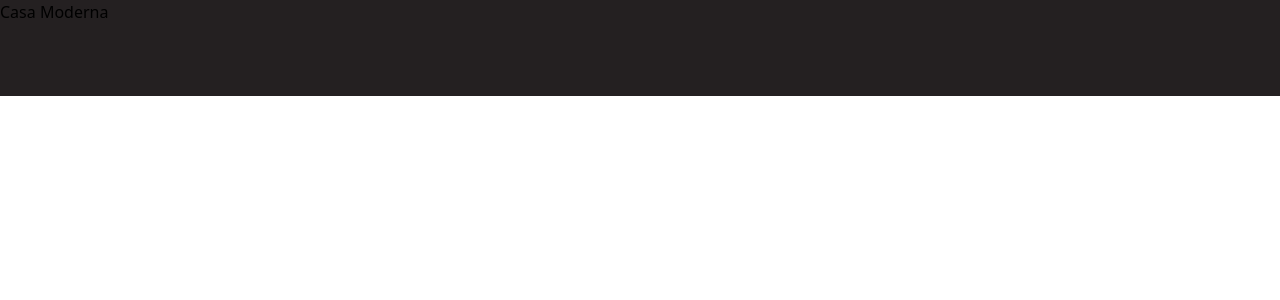
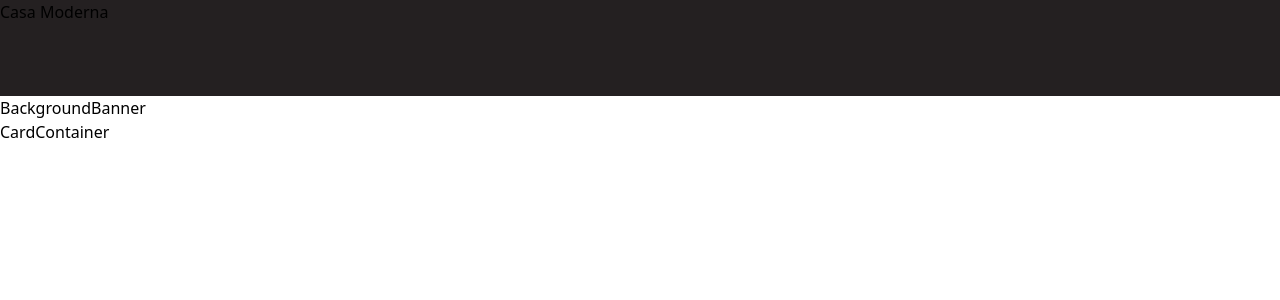
Before and after one commit to MartinAndreani/casa-moderna-proyecto-real, a React (Vite) app: page / in a window 1280 px wide. Shown: the top 300 px of the page. Built offline with nearby package versions, Linux system fonts and the light colour scheme.

Commit message:
add 'servicios' to App

```diff
--- a/src/App.jsx
+++ b/src/App.jsx
@@ -1,11 +1,13 @@
 import React from 'react'
 import Navbar from './components/NavBar/Navbar'
+import Servicios from './components/Servicios/Servicios'
 
 
 const App = () => {
   return (
     <div>
       <Navbar/>
+      <Servicios/>
     </div>
   )
 }
```
